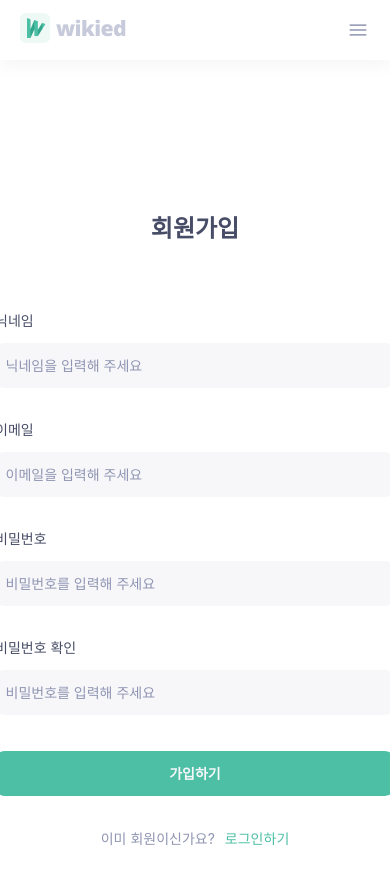
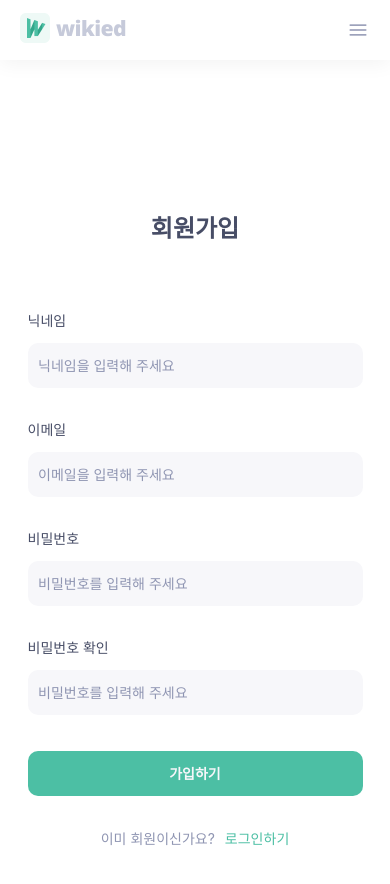
Before and after one commit to codeit-sprint7-team3/Wikid, a Next.js app: page /signup in a window 390 px wide. Shown: the top 884 px of the page. Built offline with nearby package versions, Linux system fonts and the light colour scheme; no server answers; a web font is replaced by a local one.

Commit message:
💄 Style: 반응형 css 추가

```diff
--- a/src/components/mypage/Profile.module.css
+++ b/src/components/mypage/Profile.module.css
@@ -94,3 +94,9 @@
   margin-bottom: 32px;
   cursor: pointer;
 }
+
+@media (max-width: 421px) {
+  .profileContainer {
+    width: 335px;
+  }
+}
--- a/src/styles/mypage.module.css
+++ b/src/styles/mypage.module.css
@@ -71,6 +71,7 @@
 
 .line {
   border-top: 1px solid var(--gray200);
+  margin: 0 auto;
   width: 400px;
 }
 
@@ -82,3 +83,13 @@
 .errorInput {
   background-color: var(--red100);
 }
+
+@media (max-width: 421px) {
+  .form {
+    width: 335px;
+  }
+
+  .line {
+    width: 335px;
+  }
+}
--- a/src/styles/signup.module.css
+++ b/src/styles/signup.module.css
@@ -99,3 +99,9 @@
   font-weight: var(--font-weight-rg);
   color: var(--green200);
 }
+
+@media (max-width: 421px) {
+  .form {
+    width: 335px;
+  }
+}
```
